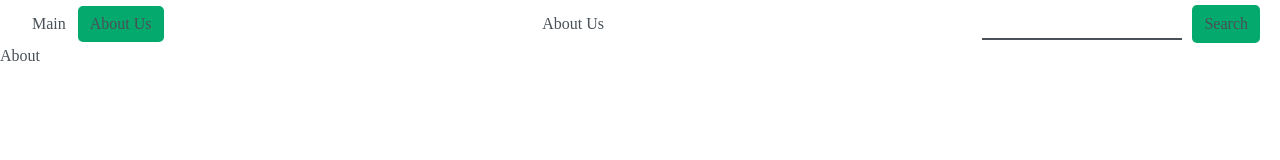
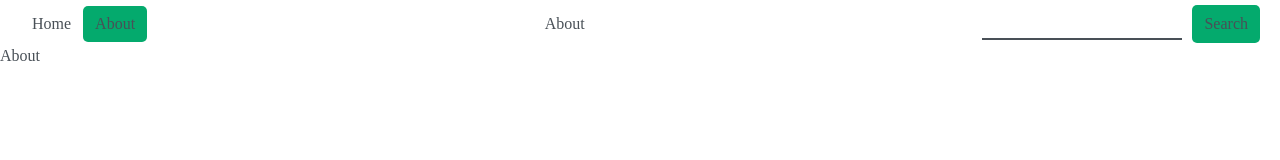
Before and after one commit to VyacheslavMusiienko/react-course, a React (Vite) app in the folder react-vite-course/: page /about in a window 1280 px wide. Shown: the top 160 px of the page. Built offline with nearby package versions, Linux system fonts and the light colour scheme.

Commit message:
refactor: navbar output

```diff
--- a/react-vite-course/src/components/Navbar/Navbar.tsx
+++ b/react-vite-course/src/components/Navbar/Navbar.tsx
@@ -6,35 +6,38 @@ import Search from '../Search/Search';
 import styles from './Navbar.module.scss';
 
 class Navbar extends React.Component<WithRouterProps> {
+    handlerNamePath = () => {
+        const { pathname } = this.props.location;
+
+        if (pathname === '/') {
+            return pathParams.main.title;
+        }
+        if (pathname === '/about') {
+            return pathParams.about.title;
+        }
+        return '';
+    };
+
     public render() {
-        const { pathname } = this.props.location;
-        const pathName = pathname === '/' ? 'Home' : 'About Us';
+        const navBar = Object.entries(pathParams).map(([key, value]) => {
             return (
-            <nav className={styles.navbar}>
-                <ul className={styles.navbar__items}>
-                    <li className={styles.navbar__item}>
+                <li className={styles.navbar__item} key={key}>
                     <NavLink
-                            to={pathParams.main}
+                        to={value.path}
                         className={({ isActive }) =>
                             isActive ? styles.active : ''
                         }
                     >
-                            Main
+                        {value.title}
                     </NavLink>
                 </li>
+            );
+        });
 
-                    <li className={styles.navbar__item}>
-                        <NavLink
-                            to={pathParams.about}
-                            className={({ isActive }) =>
-                                isActive ? styles.active : ''
-                            }
-                        >
-                            About Us
-                        </NavLink>
-                    </li>
-                </ul>
-                <span>{pathName}</span>
+        return (
+            <nav className={styles.navbar}>
+                <ul className={styles.navbar__items}>{navBar}</ul>
+                <span>{this.handlerNamePath()}</span>
                 <Search />
             </nav>
         );
--- a/react-vite-course/src/routes/pathParams.ts
+++ b/react-vite-course/src/routes/pathParams.ts
@@ -1,4 +1,10 @@
 export const pathParams = {
-    main: '/',
-    about: '/about',
+    main: {
+        path: '/',
+        title: 'Home',
+    },
+    about: {
+        path: '/about',
+        title: 'About',
+    },
 };
--- a/react-vite-course/src/routes/router.tsx
+++ b/react-vite-course/src/routes/router.tsx
@@ -7,7 +7,7 @@ import { pathParams } from './pathParams';
 
 export const router = createBrowserRouter([
     {
-        path: pathParams.main,
+        path: pathParams.main.path,
         element: <LayoutMain />,
         errorElement: <ErrorPage />,
         children: [
@@ -17,7 +17,7 @@ export const router = createBrowserRouter([
             },
             {
                 element: <About />,
-                path: pathParams.about,
+                path: pathParams.about.path,
             },
         ],
     },
```
Lines whose indentation alone changed are shown as unchanged.
